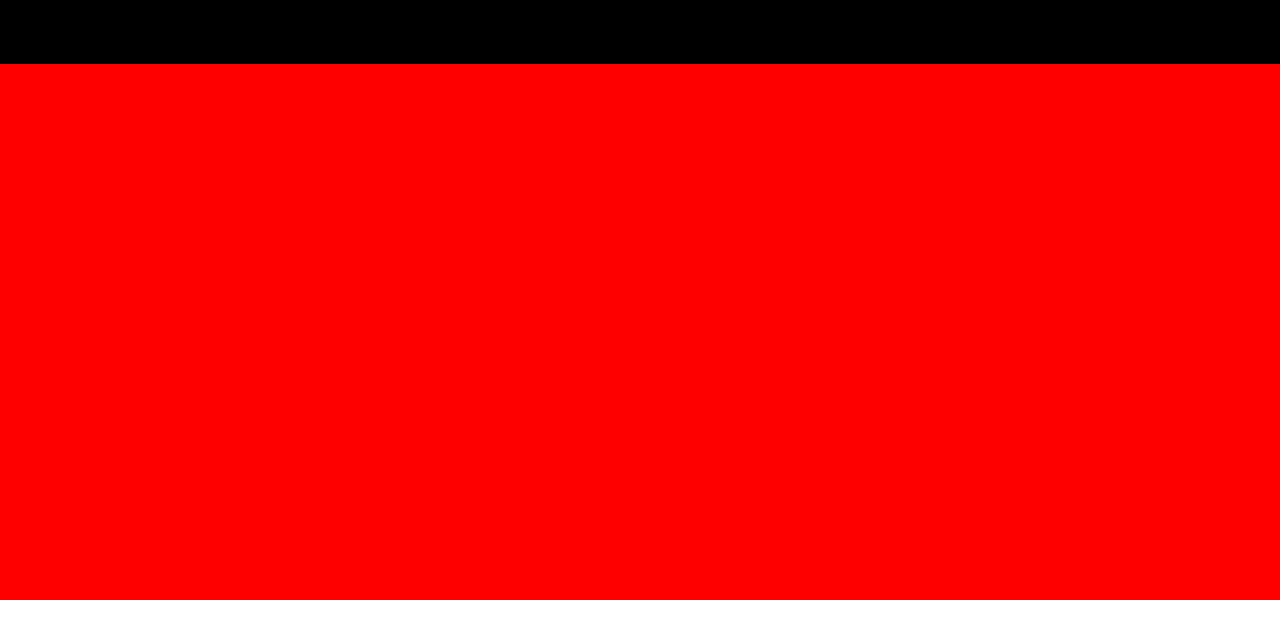
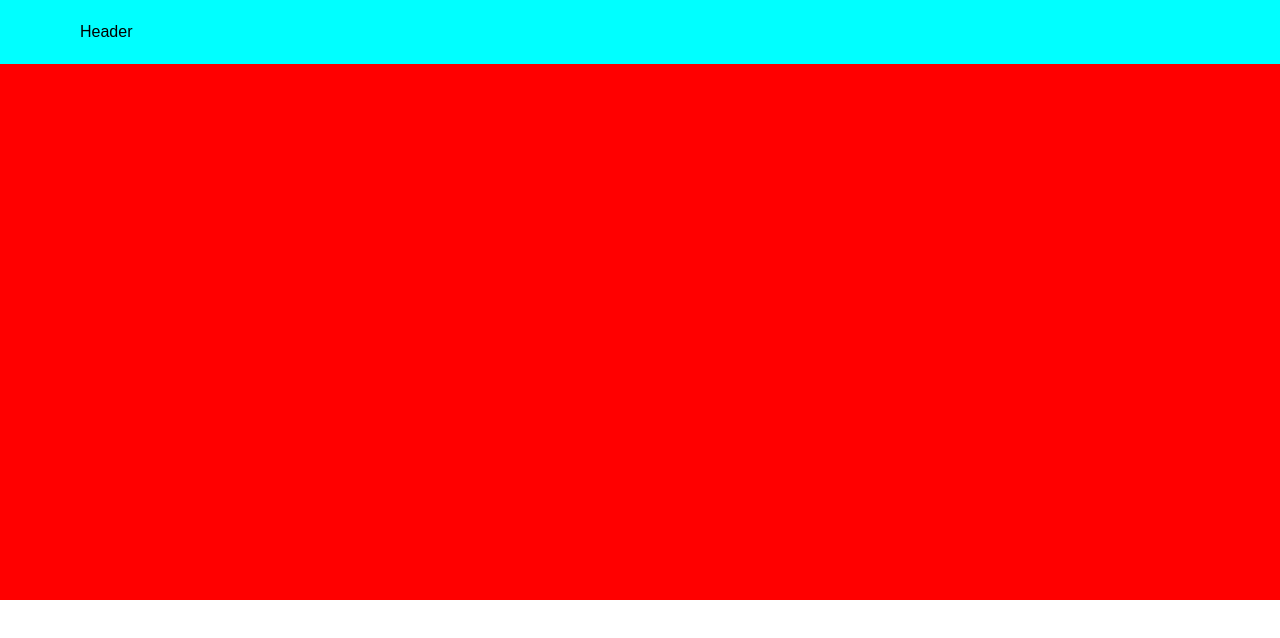
Before and after one commit to VBakaryan/react-web-app, a React (Create React App) app: page / in a window 1280 px wide. Shown: the top 638 px of the page. Built offline with nearby package versions, Linux system fonts and the light colour scheme.

Commit message:
Removed redundant components, added node-sass and changed css files extensions, added initial header logic

```diff
--- a/package.json
+++ b/package.json
@@ -6,6 +6,7 @@
     "@testing-library/jest-dom": "^5.11.4",
     "@testing-library/react": "^11.1.0",
     "@testing-library/user-event": "^12.1.10",
+    "node-sass": "^4.14.1",
     "react": "^17.0.1",
     "react-dom": "^17.0.1",
     "react-scripts": "4.0.1",
--- a/src/App.js
+++ b/src/App.js
@@ -1,8 +1,8 @@
-import './App.css';
-import Layout from './component/Layout/Layout';
-
+import Layout from './components/Layout/Layout';
 import Footer from './containers/Footer/Footer';
 import Header from './containers/Header/Header';
+
+import './App.scss';
 
 function App() {
   return (
--- a/src/component/Layout/Layout.js
+++ b/src/components/Layout/Layout.js
@@ -1,6 +1,6 @@
 import React from 'react'
 
-import './Layout.css'
+import './Layout.scss'
 
 function Layout({children}){
     return <div id="app-layout">
--- a/src/containers/Footer/Footer.js
+++ b/src/containers/Footer/Footer.js
@@ -1,6 +1,6 @@
 import React from 'react'
 
-import './Footer.css'
+import './Footer.scss'
 
 function Footer(){
     return <footer id='app-footer'></footer>
--- a/src/containers/Header/Header.js
+++ b/src/containers/Header/Header.js
@@ -1,9 +1,27 @@
-import React from 'react'
+import React, {useState} from 'react';
 
-import './Header.scss'
+import './Header.scss';
 
-function Header(){
-    return <header id='app-header'></header>
+const Header = () => {
+    const [isScrolled, setIsScrolled] = useState(false);
+
+    const listenScrollEvent = (e) => {
+        if (window.scrollY > 400) {
+            setIsScrolled(true);
+        } else {
+            setIsScrolled(false);
+        }
+    }
+
+    const componentDidMount = () => {
+        window.addEventListener('scroll', listenScrollEvent)
+    }
+
+    return (
+        <div>
+            <header id='app-header' className={isScrolled ? 'app-header--scrolled' : 'app-header'}>Header</header>
+        </div>
+    )
 }
 
-export default Header
+export default Header;
--- a/src/containers/Header/Header.scss
+++ b/src/containers/Header/Header.scss
@@ -1,7 +1,30 @@
-#app-header{
-    height: 64px;
-    padding: 0 80px;
-    background: #000;/*Պայմանական*/
+.app-header {
+    top: 0;
+    left: 0;
     position: fixed;
-    width: 100%;
+    font-family: "Mardoto-Regular",Fallback,sans-serif;
+    height: 80px;
+    width: 100vw;
+    padding: 0 180px;
+    transition: background-color .2s ease-in-out;
+    z-index: 100;
+    background: aqua;
 }
+
+@media (max-width: 1600px) {
+    .app-header {
+        height: 64px;
+        padding: 0 80px;
+    }
+}
+
+.app-header--scrolled {
+    background-color: #fff;
+    box-shadow: 1px 1px 2px #ccc;
+}
+
+.app-header, .app-header__right-column {
+    display: flex;
+    align-items: center;
+    justify-content: space-between;
+}
```
Also changed, not shown: src/setupTests.js (deleted, +0 -5 lines), src/App.css (deleted), src/App.scss (added), src/components/Layout/Layout.scss (renamed from src/component/Layout/Layout.css), src/containers/Footer/Footer.scss (renamed from src/containers/Footer/Footer.css), 2 other files (tests, documents, lock files or other folders).
